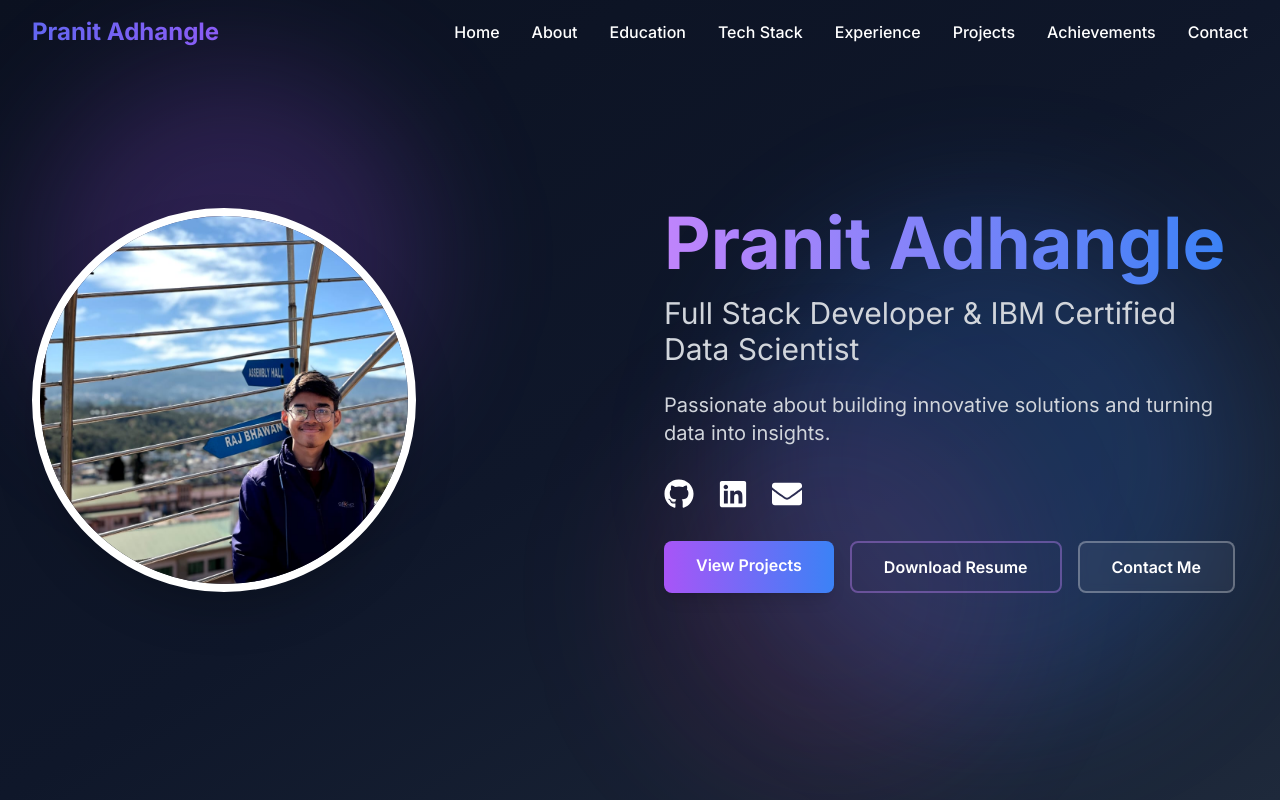
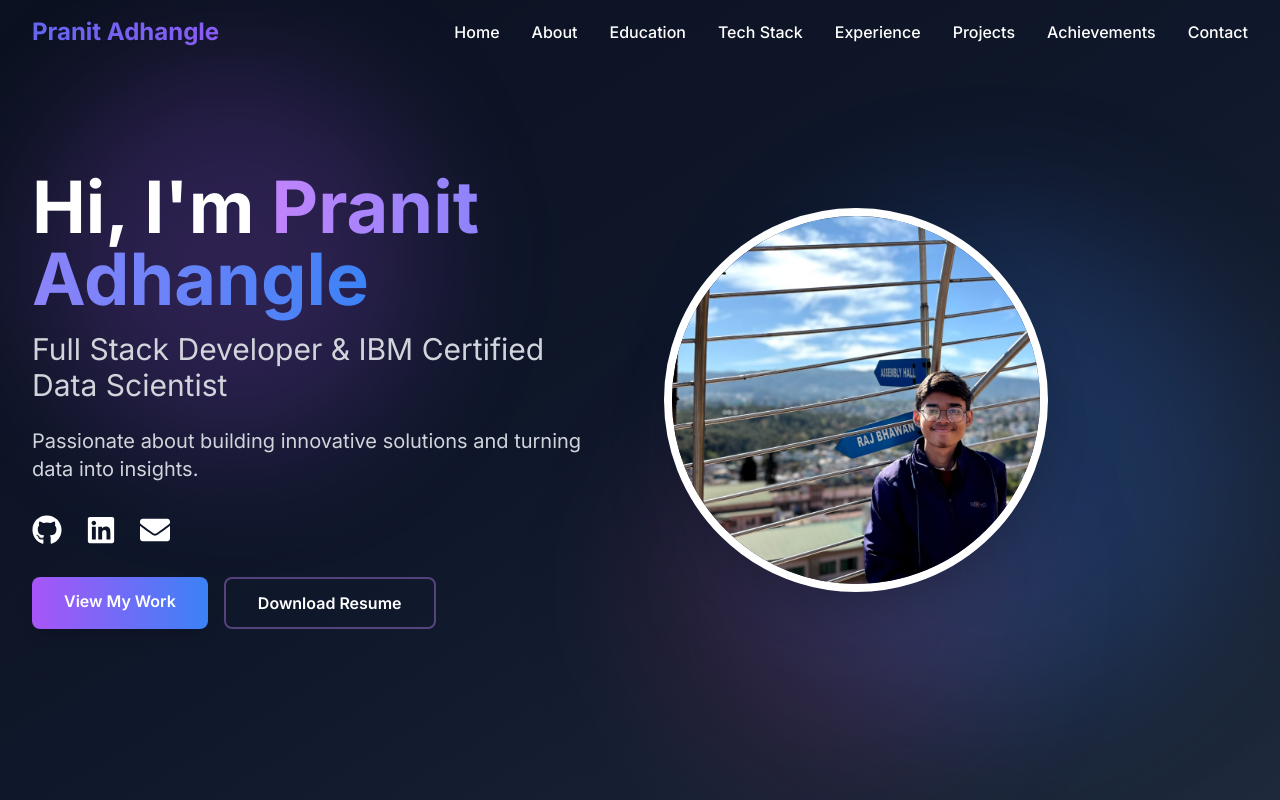
Before and after one commit to pra77a8/MyPortfolio, a Next.js app: page / in a window 1280 px wide. Shown: the top 800 px of the page. Built offline with nearby package versions, Linux system fonts and the light colour scheme.

Commit message:
Restore previous hero intro UI

```diff
--- a/app/components/Hero.js
+++ b/app/components/Hero.js
@@ -2,8 +2,27 @@
 import Image from 'next/image'
 import { FaGithub, FaLinkedin, FaEnvelope } from 'react-icons/fa'
 import { motion } from 'framer-motion'
+import { useEffect, useState } from 'react'
 
 export default function Hero() {
+  const name = 'Pranit Adhangle'
+  const prefix = "Hi, I'm "
+  const fullPhrase = `${prefix}${name}`
+  const [typedText, setTypedText] = useState('')
+
+  useEffect(() => {
+    let index = 0
+    const interval = setInterval(() => {
+      index += 1
+      setTypedText(fullPhrase.slice(0, index))
+      if (index >= fullPhrase.length) {
+        clearInterval(interval)
+      }
+    }, 90)
+
+    return () => clearInterval(interval)
+  }, [fullPhrase])
+
   return (
     <section id="home" className="min-h-screen flex items-center justify-center bg-gradient-to-br from-[#0b1120] via-[#0f172a] to-[#1e293b] text-white relative overflow-hidden">
       {/* Animated glow blobs in background */}
@@ -15,33 +34,10 @@
 
       <div className="max-w-7xl mx-auto px-4 sm:px-6 lg:px-8 py-24 relative z-10">
         <div className="grid md:grid-cols-2 gap-12 items-center">
-          {/* Profile Image */}
-          <motion.div
-            className="flex justify-center md:justify-start"
-            initial={{ opacity: 0, scale: 0.8 }}
-            animate={{ opacity: 1, scale: 1 }}
-            transition={{ duration: 0.8, delay: 0.2 }}
-          >
-            <motion.div
-              className="relative w-64 h-64 md:w-96 md:h-96 rounded-full overflow-hidden border-8 border-white shadow-2xl"
-              whileHover={{ scale: 1.05, rotate: 5 }}
-              transition={{ duration: 0.3 }}
-            >
-              <Image
-                src="/pranit.jpg"
-                alt="Pranit Adhangle"
-                fill
-                sizes="(max-width: 768px) 256px, 384px"
-                className="object-cover"
-                priority
-              />
-            </motion.div>
-          </motion.div>
-
           {/* Text Content */}
           <motion.div
             className="text-center md:text-left"
-            initial={{ opacity: 0, x: 40 }}
+            initial={{ opacity: 0, x: -50 }}
             animate={{ opacity: 1, x: 0 }}
             transition={{ duration: 0.8 }}
           >
@@ -51,8 +47,12 @@
               animate={{ opacity: 1, y: 0 }}
               transition={{ duration: 0.8, delay: 0.2 }}
             >
-              <span className="bg-gradient-to-r from-purple-400 to-blue-500 text-transparent bg-clip-text">
-                Pranit Adhangle
+              <span className="sr-only">Pranit Adhangle - Portfolio</span>
+              <span aria-hidden="true">
+                <span>{typedText.slice(0, Math.min(typedText.length, prefix.length))}</span>
+                <span className="bg-gradient-to-r from-purple-400 to-blue-500 text-transparent bg-clip-text">
+                  {typedText.length > prefix.length ? typedText.slice(prefix.length) : ''}
+                </span>
               </span>
             </motion.h1>
 
@@ -124,10 +124,10 @@
               <motion.a
                 href="#projects"
                 className="px-8 py-3 bg-gradient-to-r from-purple-500 to-blue-500 hover:opacity-90 text-white font-semibold rounded-lg shadow-lg"
-                whileHover={{ scale: 1.05, boxShadow: "0 20px 40px rgba(139,92,246,0.3)" }}
+                whileHover={{ scale: 1.05, boxShadow: '0 20px 40px rgba(139,92,246,0.3)' }}
                 whileTap={{ scale: 0.95 }}
               >
-                View Projects
+                View My Work
               </motion.a>
               <motion.a
                 href="/pranit%20resume.pdf"
@@ -138,16 +138,32 @@
               >
                 Download Resume
               </motion.a>
-              <motion.a
-                href="#contact"
-                className="px-8 py-3 border-2 border-white/30 bg-white/5 backdrop-blur-sm text-white font-semibold rounded-lg hover:bg-white/10 transition-all"
-                whileHover={{ scale: 1.05 }}
-                whileTap={{ scale: 0.95 }}
-              >
-                Contact Me
-              </motion.a>
             </motion.div>
           </motion.div>
+
+          {/* Profile Image */}
+          <motion.div
+            className="flex justify-center md:justify-start"
+            initial={{ opacity: 0, scale: 0.8 }}
+            animate={{ opacity: 1, scale: 1 }}
+            transition={{ duration: 0.8, delay: 0.4 }}
+          >
+            <motion.div
+              className="relative w-64 h-64 md:w-96 md:h-96 rounded-full overflow-hidden border-8 border-white shadow-2xl"
+              whileHover={{ scale: 1.05, rotate: 5 }}
+              transition={{ duration: 0.3 }}
+            >
+              <Image
+                src="/pranit.jpg"
+                alt="Pranit Adhangle"
+                fill
+                sizes="(max-width: 768px) 256px, 384px"
+                className="object-cover"
+                priority
+              />
+            </motion.div>
+          </motion.div>
+
         </div>
       </div>
     </section>
```
